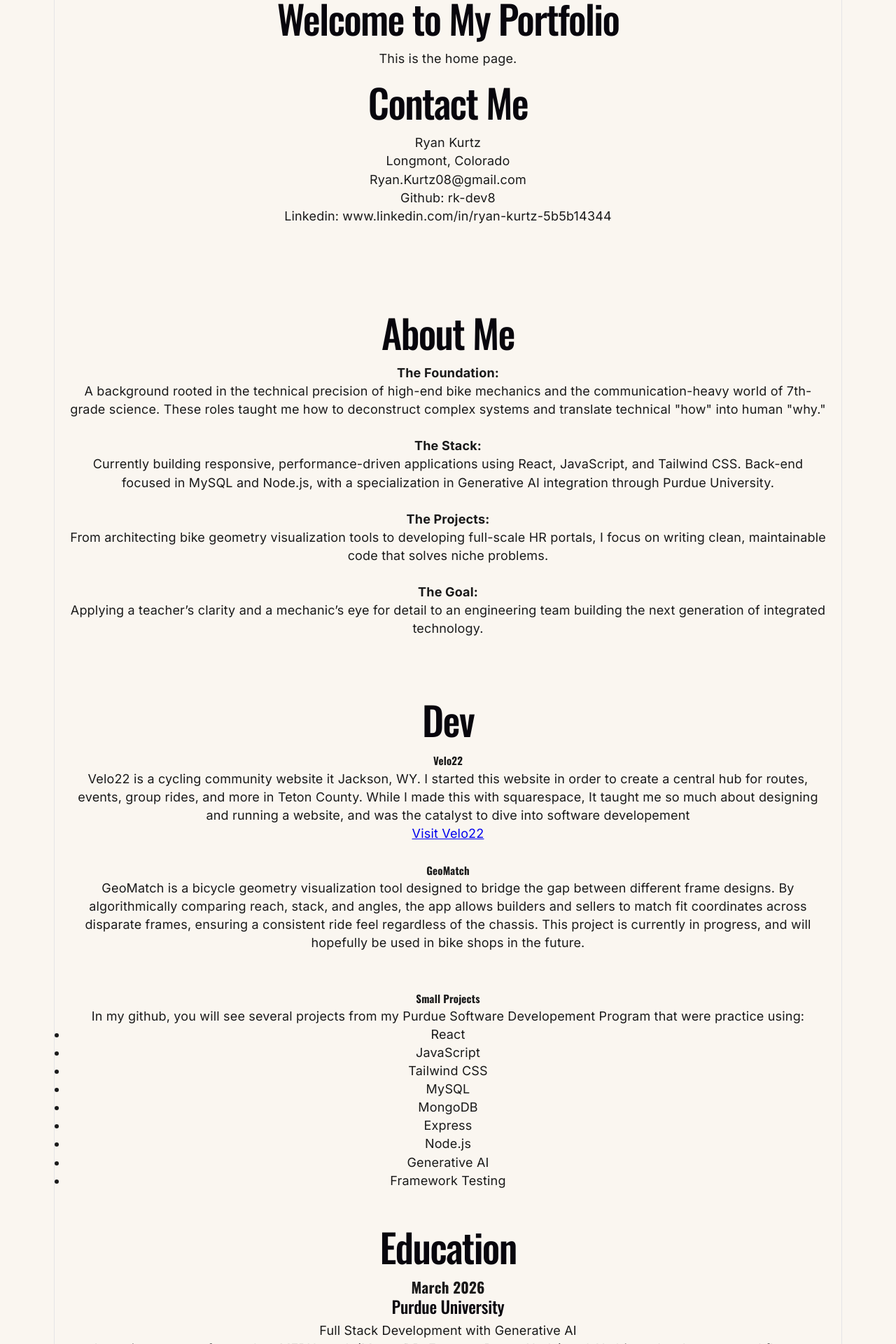
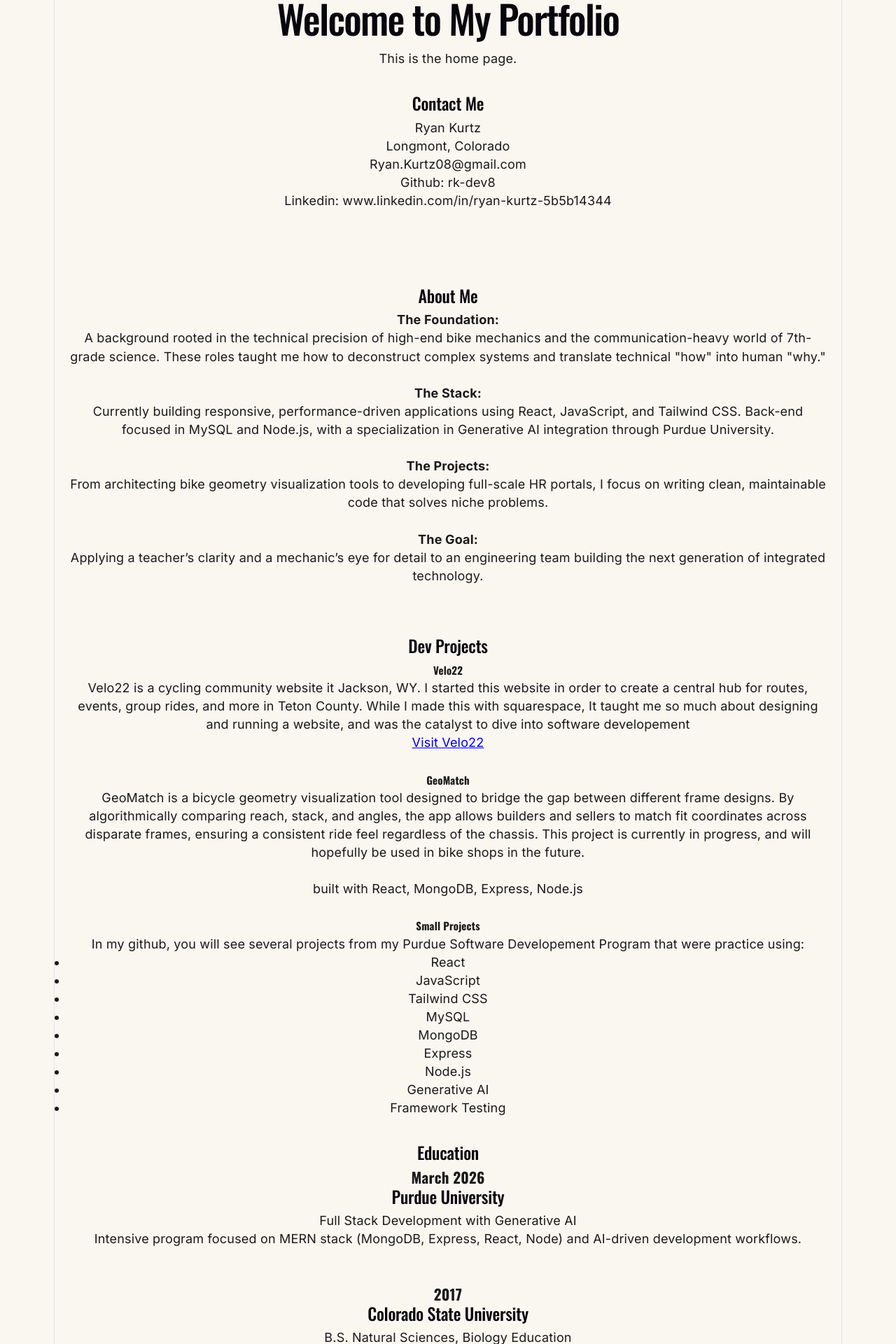
Before and after one commit to rk-dev8/ryank-portfolio, a React (Vite) app in the folder Portfolio/: page / in a window 1280 px wide. Shown: the part 960-2880 px from the top of the page at 70% size. Built offline with nearby package versions, Linux system fonts and the light colour scheme.

Commit message:
Update Home.jsx

```diff
--- a/Portfolio/src/pages/Home.jsx
+++ b/Portfolio/src/pages/Home.jsx
@@ -7,7 +7,7 @@ export default function Home() {
         <h1>Welcome to My Portfolio</h1>
         <p>This is the home page.</p>
         <div className="page-container">
-          <h1>Contact Me</h1>
+          <h2>Contact Me</h2>
           <p>Ryan Kurtz</p>
           <p>Longmont, Colorado</p>
           <p>Ryan.Kurtz08@gmail.com</p>
@@ -20,7 +20,7 @@ export default function Home() {
 
       {/* About me */}
       <div className="page-container">
-        <h1>About Me</h1>
+        <h2>About Me</h2>
         <p><strong>The Foundation:</strong><br /> A background rooted in the technical precision of high-end bike mechanics and the communication-heavy world of 7th-grade science. These roles taught me how to deconstruct complex systems and translate technical "how" into human "why." <br /><br />
           <strong>The Stack:</strong><br /> Currently building responsive, performance-driven applications using React, JavaScript, and Tailwind CSS. Back-end focused in MySQL and Node.js, with a specialization in Generative AI integration through Purdue University. <br /><br />
           <strong>The Projects:</strong><br /> From architecting bike geometry visualization tools to developing full-scale HR portals, I focus on writing clean, maintainable code that solves niche problems. <br /><br />
@@ -30,39 +30,40 @@ export default function Home() {
       {/* Dev Projects */}
 
       <div className="page-container">
-        <h1>Dev</h1>
+        <h2>Dev Projects</h2>
         <h5>Velo22</h5>
         <p>Velo22 is a cycling community website it Jackson, WY. I started this website in order to create a central hub for routes, events, group rides, and more in Teton County. While I made this with squarespace, It taught me so much about designing and running a website, and was the catalyst to dive into software developement </p>
         <a href="https://velo22.org" target="_blank" rel="noopener noreferrer">Visit Velo22</a>
         <br /><br />
 
         <h5>GeoMatch</h5>
-        <p>GeoMatch is a bicycle geometry visualization tool designed to bridge the gap between different frame designs. By algorithmically comparing reach, stack, and angles, the app allows builders and sellers to match fit coordinates across disparate frames, ensuring a consistent ride feel regardless of the chassis. This project is currently in progress, and will hopefully be used in bike shops in the future. </p> <br /><br />
+        <p>GeoMatch is a bicycle geometry visualization tool designed to bridge the gap between different frame designs. By algorithmically comparing reach, stack, and angles, the app allows builders and sellers to match fit coordinates across disparate frames, ensuring a consistent ride feel regardless of the chassis. This project is currently in progress, and will hopefully be used in bike shops in the future. </p> <br />
+        <p>built with React, MongoDB, Express, Node.js</p><br />
 
         <h5>Small Projects</h5>
-        <p>In my github, you will see several projects from my Purdue Software Developement Program that were practice using: <ul><li>React</li><li>JavaScript</li><li>Tailwind CSS</li><li>MySQL</li><li>MongoDB</li><li>Express</li><li>Node.js</li><li>Generative AI</li><li>Framework Testing</li></ul> </p>
+        <p>In my github, you will see several projects from my Purdue Software Developement Program that were practice using:</p> <ul><li>React</li><li>JavaScript</li><li>Tailwind CSS</li><li>MySQL</li><li>MongoDB</li><li>Express</li><li>Node.js</li><li>Generative AI</li><li>Framework Testing</li></ul>
       </div>
 
 
       {/* Education */}
-      <section class="education-section">
-        <div class="timeline">
-          <div class="container left">
-            <div class="content">
-              <h1>Education</h1>
+      <section className="education-section">
+        <div className="timeline">
+          <div className="container left">
+            <div className="content">
+              <h2>Education</h2>
               <h3>March 2026</h3>
               <h2>Purdue University</h2>
-              <p class="degree">Full Stack Development with Generative AI</p>
-              <p class="details">Intensive program focused on MERN stack (MongoDB, Express, React, Node) and AI-driven development workflows.</p>
+              <p className="degree">Full Stack Development with Generative AI</p>
+              <p className="details">Intensive program focused on MERN stack (MongoDB, Express, React, Node) and AI-driven development workflows.</p>
             </div>
           </div><br /><br />
 
-          <div class="container right">
-            <div class="content">
+          <div className="container right">
+            <div className="content">
               <h3>2017</h3>
               <h2>Colorado State University</h2>
-              <p class="degree">B.S. Natural Sciences, Biology Education</p>
-              <p class="details"></p>
+              <p className="degree">B.S. Natural Sciences, Biology Education</p>
+              <p className="details"></p>
             </div>
           </div>
         </div>
```
